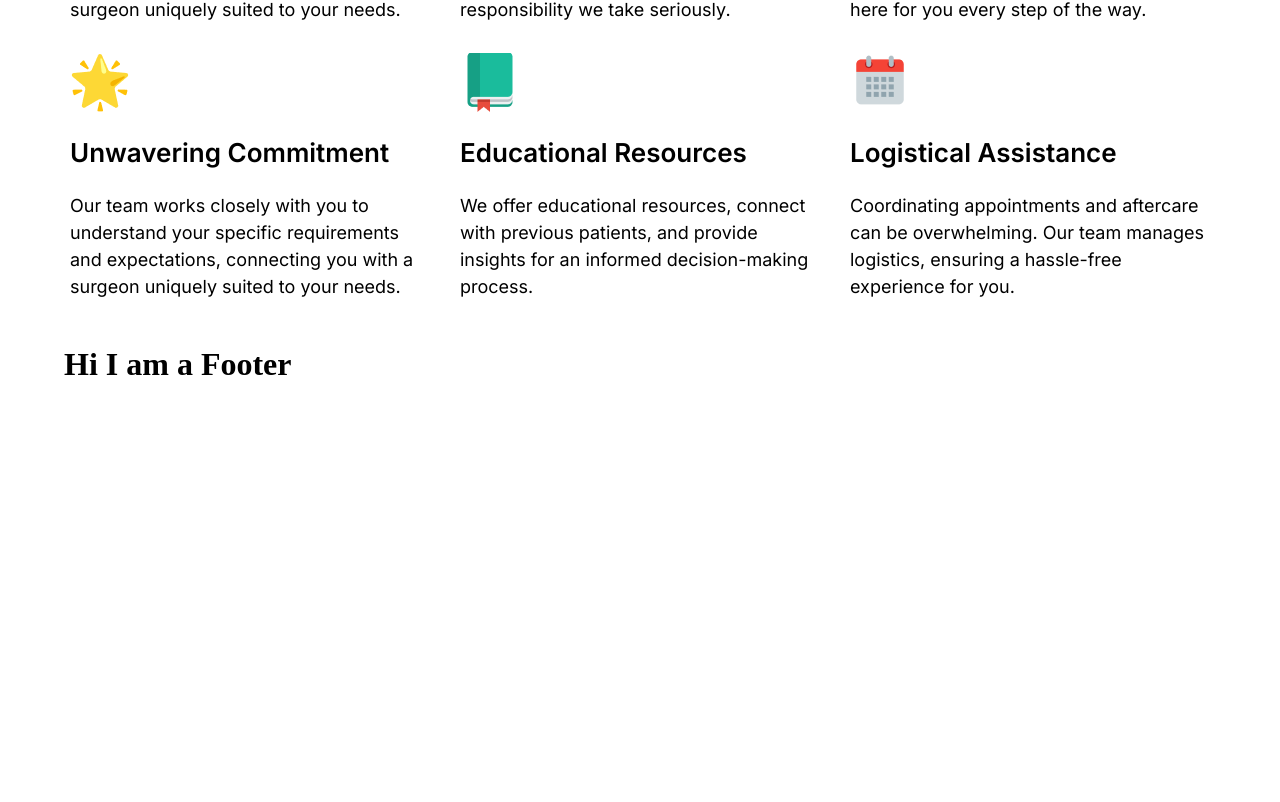
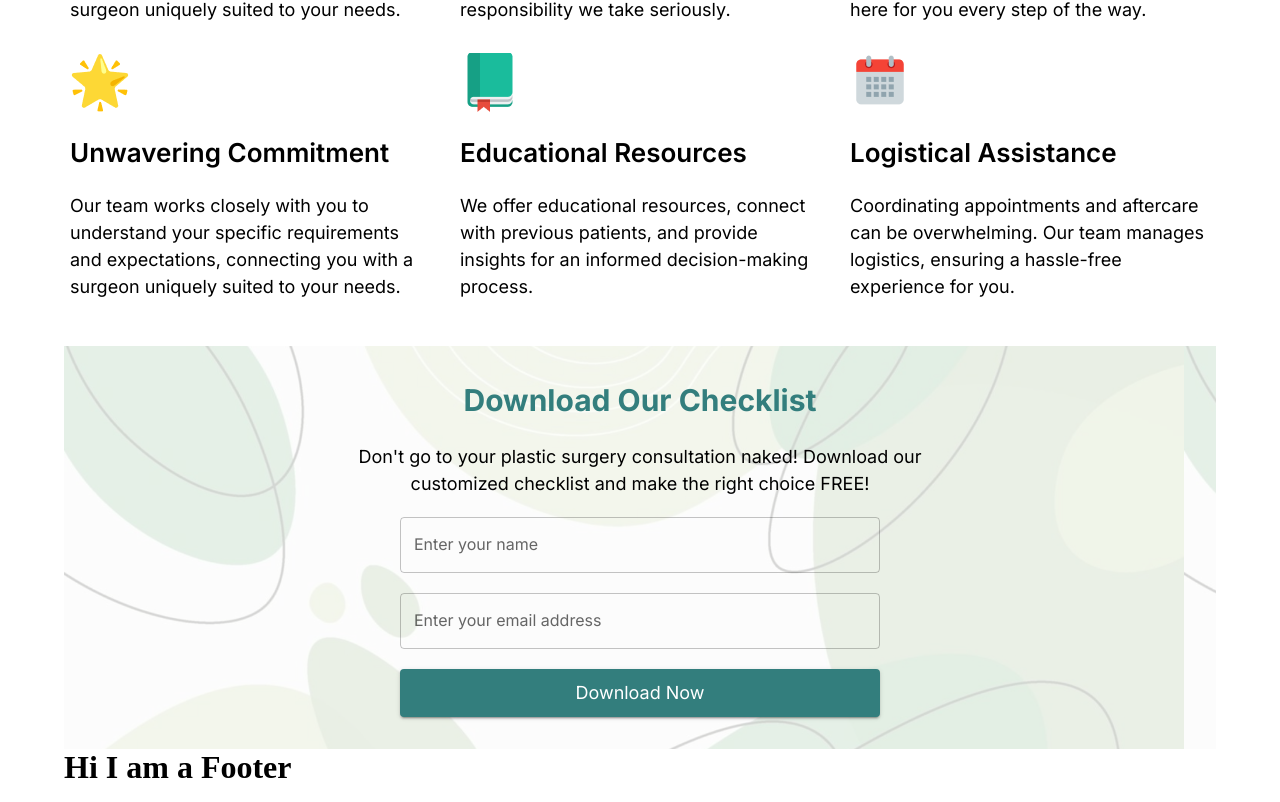
Before and after one commit to jsuci/homepage-redesign, a React (Vite) app: page / in a window 1280 px wide. Shown: the part 1564-2366 px from the top of the page. Before the commit the page ends 1963 px from the top, so only its background shows below. Built offline with nearby package versions, Linux system fonts and the light colour scheme.

Commit message:
feat: add section 3

```diff
--- a/src/components/Header.tsx
+++ b/src/components/Header.tsx
@@ -1,69 +1,188 @@
-import { AppBar, Toolbar, Box, Stack, Button, Typography } from "@mui/material"
-import Logo from "../assets/logo.png"
-import HeroImage from "../assets/hero-image 1.png"
-import MenuIcon from '@mui/icons-material/Menu';
+import { AppBar, Toolbar, Box, Stack, Button, Typography } from "@mui/material";
+import Logo from "../assets/logo.png";
+import HeroImage from "../assets/hero-image 1.png";
+import MenuIcon from "@mui/icons-material/Menu";
 
 export default function Header() {
   return (
     <>
-            <AppBar position="static" sx={{backgroundColor: 'rgba(0, 0, 0, 0.0)'}} elevation={0}>
-                <Toolbar sx={{display: 'flex', alignItems: 'center'}}>
+      <AppBar
+        position="static"
+        sx={{ backgroundColor: "rgba(0, 0, 0, 0.0)" }}
+        elevation={0}
+      >
+        <Toolbar sx={{ display: "flex", alignItems: "center" }}>
           {/* Logo */}
           <Box component="img" src={Logo}></Box>
 
           {/* Menus */}
-                    <Stack direction='row' spacing={2} sx={{marginLeft: 'auto', display:{xs: 'none', md: 'block'}}}>
-                        <Button sx={{ fontWeight: '600', color: 'primary.main', textTransform: 'none', fontSize: '18px'}} variant="text" disableRipple>About</Button>
-                        <Button sx={{ fontWeight: '600', color: 'primary.main', textTransform: 'none', fontSize: '18px'}} variant="text" disableRipple>Directory</Button>
-                        <Button sx={{ fontWeight: '600', color: 'primary.main', textTransform: 'none', fontSize: '18px'}} variant="text" disableRipple>Blog</Button>
-                        <Button sx={{ fontWeight: '600', color: 'primary.main', textTransform: 'none', fontSize: '18px'}} variant="text" disableRipple>Contact</Button>
-                        <Button sx={{ fontWeight: '600', color: 'primary.main', textTransform: 'none', fontSize: '18px'}} variant="text" disableRipple>Sign In</Button>
-                        <Button sx={{ fontWeight: '400', color: '#fff', textTransform: 'none', fontSize: '18px'}} color="primary" variant="contained">Sign Up</Button>
+          <Stack
+            direction="row"
+            spacing={2}
+            sx={{ marginLeft: "auto", display: { xs: "none", md: "block" } }}
+          >
+            <Button
+              sx={{
+                fontWeight: "600",
+                color: "primary.main",
+                textTransform: "none",
+                fontSize: "18px",
+              }}
+              variant="text"
+              disableRipple
+            >
+              About
+            </Button>
+            <Button
+              sx={{
+                fontWeight: "600",
+                color: "primary.main",
+                textTransform: "none",
+                fontSize: "18px",
+              }}
+              variant="text"
+              disableRipple
+            >
+              Directory
+            </Button>
+            <Button
+              sx={{
+                fontWeight: "600",
+                color: "primary.main",
+                textTransform: "none",
+                fontSize: "18px",
+              }}
+              variant="text"
+              disableRipple
+            >
+              Blog
+            </Button>
+            <Button
+              sx={{
+                fontWeight: "600",
+                color: "primary.main",
+                textTransform: "none",
+                fontSize: "18px",
+              }}
+              variant="text"
+              disableRipple
+            >
+              Contact
+            </Button>
+            <Button
+              sx={{
+                fontWeight: "600",
+                color: "primary.main",
+                textTransform: "none",
+                fontSize: "18px",
+              }}
+              variant="text"
+              disableRipple
+            >
+              Sign In
+            </Button>
+            <Button
+              sx={{
+                fontWeight: "400",
+                color: "#fff",
+                textTransform: "none",
+                fontSize: "18px",
+              }}
+              color="primary"
+              variant="contained"
+            >
+              Sign Up
+            </Button>
           </Stack>
 
           {/* Hamburger Icon */}
-                    <MenuIcon sx={{fontWeight: '600', color: 'primary.main', display:{xs: 'block', md: 'none'}, marginLeft: 'auto'}} fontSize="large"/>
-
+          <MenuIcon
+            sx={{
+              fontWeight: "600",
+              color: "primary.main",
+              display: { xs: "block", md: "none" },
+              marginLeft: "auto",
+            }}
+            fontSize="large"
+          />
         </Toolbar>
       </AppBar>
 
       {/* Hero */}
-            <Box position='relative' sx={{display: 'flex', flexDirection: 'column'}}>
+      <Box
+        position="relative"
+        sx={{ display: "flex", flexDirection: "column" }}
+      >
         {/* Image */}
-                <Box component="img" src={HeroImage}  sx={{width: '100%', order: '2'}} />
+        <Box
+          component="img"
+          src={HeroImage}
+          sx={{ width: "100%", order: "2" }}
+        />
 
         {/* Text */}
-                <Box sx={{
-                    maxWidth: '580px',
-                    height: {xs: 'auto', md: '266px'},
-                    rowGap: '30px',
-                    display: 'flex',
-                    flexDirection: 'column',
+        <Box
+          sx={{
+            maxWidth: "580px",
+            height: { xs: "auto", md: "266px" },
+            rowGap: "30px",
+            display: "flex",
+            flexDirection: "column",
             position: {
-                        xs: 'unset',
-                        md: 'absolute'
+              xs: "unset",
+              md: "absolute",
             },
             top: 0,
             bottom: 0,
-                    marginTop: 'auto',
-                    marginBottom: 'auto',
-                    order: '1',
-                    paddingBlock: '1.5em'}}>
-                    <Typography component="h1" sx={{ fontSize: {xs: '28px', md: '45px'}, fontWeight: '900'}}>Perfect Surgeon Matches <br/><Box component="span" color="primary.main">@ The Med Chat</Box></Typography>
-                    <Typography sx={{marginTop: '-20px', fontSize: '18px'}}>The Med Chat has established itself as a leader in connecting patients with the perfect plastic surgeon since its inception in 2018.</Typography>
+            marginTop: "auto",
+            marginBottom: "auto",
+            order: "1",
+            paddingBlock: "1.5em",
+          }}
+        >
+          <Typography
+            component="h1"
+            sx={{ fontSize: { xs: "28px", md: "45px" }, fontWeight: "900" }}
+          >
+            Perfect Surgeon Matches <br />
+            <Box component="span" color="primary.main">
+              @ The Med Chat
+            </Box>
+          </Typography>
+          <Typography sx={{ marginTop: "-20px", fontSize: "18px" }}>
+            The Med Chat has established itself as a leader in connecting
+            patients with the perfect plastic surgeon since its inception in
+            2018.
+          </Typography>
 
-                    <Stack direction='row' spacing={2}>
-                        <Button sx={{ fontWeight: '400', color: '#fff', textTransform: 'none', fontSize: '18px'}} color="primary" variant="contained">Get Started</Button>
-                        <Button sx={{ fontWeight: '600', color: 'primary.main', textTransform: 'none', fontSize: '18px'}} variant="text" disableRipple>Directory</Button>
+          <Stack direction="row" spacing={2}>
+            <Button
+              sx={{
+                fontWeight: "400",
+                color: "#fff",
+                textTransform: "none",
+                fontSize: "18px",
+              }}
+              color="primary"
+              variant="contained"
+            >
+              Get Started
+            </Button>
+            <Button
+              sx={{
+                fontWeight: "600",
+                color: "primary.main",
+                textTransform: "none",
+                fontSize: "18px",
+              }}
+              variant="text"
+              disableRipple
+            >
+              Directory
+            </Button>
           </Stack>
         </Box>
-
       </Box>
-
-
-
-
     </>
-
-    )
+  );
 }
--- a/src/components/MainContent.tsx
+++ b/src/components/MainContent.tsx
@@ -1,69 +1,193 @@
-import { Typography, Box, CardMedia} from '@mui/material'
-import HandshakeImg from '../assets/handshake-emoji 1.png'
-import GlobeImg from '../assets/globe-showing-europe-africa 1.png'
-import SupportImg from '../assets/customer-support 1.png'
-import StarImg from '../assets/glowing-star 1.png'
-import BookImg from '../assets/book-bookmark 1.png'
-import CalendarImg from '../assets/calendar 1.png'
-import CustomCard from './ui/CustomCard'
+import { Typography, Box, CardMedia } from "@mui/material";
+import HandshakeImg from "../assets/handshake-emoji 1.png";
+import GlobeImg from "../assets/globe-showing-europe-africa 1.png";
+import SupportImg from "../assets/customer-support 1.png";
+import StarImg from "../assets/glowing-star 1.png";
+import BookImg from "../assets/book-bookmark 1.png";
+import CalendarImg from "../assets/calendar 1.png";
+import SectionImg from "../assets/section-bg.png";
+
+import CustomCard from "./ui/CustomCard";
+import CustomTextField from "./ui/CustomTextField";
+import CTAButton from "./ui/CTAButton";
 
 const cardItems = [
   {
-    'image': HandshakeImg,
-    'header': 'Tailored Matching',
-    'content': 'Our team works closely with you to understand your specific requirements and expectations, connecting you with a surgeon uniquely suited to your needs.'
+    image: HandshakeImg,
+    header: "Tailored Matching",
+    content:
+      "Our team works closely with you to understand your specific requirements and expectations, connecting you with a surgeon uniquely suited to your needs.",
   },
   {
-    'image': GlobeImg,
-    'header': 'Quality Network',
-    'content': 'Built a vast network of top-tier surgeons meeting stringent standards. Our reputation rests on delivering the best, a responsibility we take seriously.'
+    image: GlobeImg,
+    header: "Quality Network",
+    content:
+      "Built a vast network of top-tier surgeons meeting stringent standards. Our reputation rests on delivering the best, a responsibility we take seriously.",
   },
   {
-    'image': SupportImg,
-    'header': 'Comprehensive Support',
-    'content': `From inquiry to post-surgery, our coordinators assist with procedures, scheduling, and recovery support. We're here for you every step of the way.`
+    image: SupportImg,
+    header: "Comprehensive Support",
+    content: `From inquiry to post-surgery, our coordinators assist with procedures, scheduling, and recovery support. We're here for you every step of the way.`,
   },
   {
-    'image': StarImg,
-    'header': 'Unwavering Commitment',
-    'content': 'Our team works closely with you to understand your specific requirements and expectations, connecting you with a surgeon uniquely suited to your needs.'
+    image: StarImg,
+    header: "Unwavering Commitment",
+    content:
+      "Our team works closely with you to understand your specific requirements and expectations, connecting you with a surgeon uniquely suited to your needs.",
   },
   {
-    'image': BookImg,
-    'header': 'Educational Resources',
-    'content': 'We offer educational resources, connect with previous patients, and provide insights for an informed decision-making process.'
+    image: BookImg,
+    header: "Educational Resources",
+    content:
+      "We offer educational resources, connect with previous patients, and provide insights for an informed decision-making process.",
   },
   {
-    'image': CalendarImg,
-    'header': 'Logistical Assistance',
-    'content': 'Coordinating appointments and aftercare can be overwhelming. Our team manages logistics, ensuring a hassle-free experience for you.'
+    image: CalendarImg,
+    header: "Logistical Assistance",
+    content:
+      "Coordinating appointments and aftercare can be overwhelming. Our team manages logistics, ensuring a hassle-free experience for you.",
   },
-]
+];
 
 function MainContent() {
   return (
     <>
       {/* Section 1 */}
-      <Box sx={{ display: 'flex', flexDirection: 'column', paddingBlock: '1em', alignItems: 'center', rowGap: '20px'}}>
-        <Typography component="h2" color='primary' sx={{ fontWeight: '700', fontSize: {xs: '28px', md: '30px'}, textAlign: 'center'}}>The Smart Way to Find a Plastic Surgeon</Typography>
-        <Typography sx={{maxWidth: '930px', fontSize: '18px', textAlign: 'center'}}>From answering questions and addressing concerns to helping you find the surgeon that best aligns with your aesthetic goals, The Med Chat is committed to ensuring a personalized, comfortable experience.</Typography>
-        <CardMedia component='iframe' title='The Med Chat Video' src='https://www.youtube.com/embed/T5hI-mqSs8A' sx={{ maxWidth: '930px', height: '450px', border: 'none'}} />
+      <Box
+        sx={{
+          display: "flex",
+          flexDirection: "column",
+          paddingBlock: "1em",
+          alignItems: "center",
+          rowGap: "20px",
+        }}
+      >
+        <Typography
+          component="h2"
+          color="primary"
+          sx={{
+            fontWeight: "700",
+            fontSize: { xs: "28px", md: "30px" },
+            textAlign: "center",
+          }}
+        >
+          The Smart Way to Find a Plastic Surgeon
+        </Typography>
+        <Typography
+          sx={{ maxWidth: "930px", fontSize: "18px", textAlign: "center" }}
+        >
+          From answering questions and addressing concerns to helping you find
+          the surgeon that best aligns with your aesthetic goals, The Med Chat
+          is committed to ensuring a personalized, comfortable experience.
+        </Typography>
+        <CardMedia
+          component="iframe"
+          title="The Med Chat Video"
+          src="https://www.youtube.com/embed/T5hI-mqSs8A"
+          sx={{ maxWidth: "930px", height: "450px", border: "none" }}
+        />
       </Box>
 
       {/* Section 2 */}
-      <Box sx={{ display: 'flex', flexDirection: 'column', paddingBlock: '1em', alignItems: 'center'}}>
-        <Typography component="h2" color='primary' sx={{ fontWeight: '700', fontSize: {xs: '28px', md: '30px'}, textAlign: 'center'}}>Why Choose The Med Chat?</Typography>
+      <Box
+        sx={{
+          display: "flex",
+          flexDirection: "column",
+          paddingBlock: "1em",
+          alignItems: "center",
+        }}
+      >
+        <Typography
+          component="h2"
+          color="primary"
+          sx={{
+            fontWeight: "700",
+            fontSize: { xs: "28px", md: "30px" },
+            textAlign: "center",
+          }}
+        >
+          Why Choose The Med Chat?
+        </Typography>
 
-        <Box sx={{ display: 'flex', flexDirection: {xs: 'column', md: 'row'}, flexWrap: 'wrap', gap: '30px', paddingBlock: '30px', justifyContent: 'center'}}>
+        <Box
+          sx={{
+            display: "flex",
+            flexDirection: { xs: "column", md: "row" },
+            flexWrap: "wrap",
+            gap: "30px",
+            paddingBlock: "30px",
+            justifyContent: "center",
+          }}
+        >
           {/* CustomCards */}
           {cardItems.map((item, index) => (
-            <CustomCard key={index} image={item.image} heading={item.header} content={item.content}/>
+            <CustomCard
+              key={index}
+              image={item.image}
+              heading={item.header}
+              content={item.content}
+            />
           ))}
         </Box>
       </Box>
+
+      {/* Section 3 */}
+      <Box
+        sx={{
+          display: "flex",
+          flexDirection: "column",
+          paddingBlock: "1em",
+          alignItems: "center",
+          position: "relative",
+          justifyContent: "center",
+          backgroundImage: `url(${SectionImg})`,
+          padding: "2em",
+        }}
+      >
+        {/* Image */}
+        {/* <Box
+          component="img"
+          src={SectionImg}
+          sx={{ width: "100%", order: "2" }}
+        /> */}
+
+        {/* Text */}
+        <Box
+          sx={{
+            position: "relative",
+            maxWidth: "645px",
+            display: "flex",
+            flexDirection: "column",
+            alignItems: "center",
+            rowGap: "20px",
+            marginTop: "auto",
+            marginBottom: "auto",
+          }}
+        >
+          <Typography
+            component="h2"
+            color="primary"
+            sx={{
+              fontWeight: "700",
+              fontSize: { xs: "28px", md: "30px" },
+              textAlign: "center",
+            }}
+          >
+            Download Our Checklist
+          </Typography>
+          <Typography sx={{ fontSize: "18px", textAlign: "center" }}>
+            Don't go to your plastic surgery consultation naked! Download our
+            customized checklist and make the right choice FREE!
+          </Typography>
+
+          <CustomTextField content="Enter your name" />
+          <CustomTextField content="Enter your email address" />
+
+          <CTAButton>Download Now</CTAButton>
+        </Box>
+      </Box>
     </>
-
-  )
+  );
 }
 
-export default MainContent
+export default MainContent;
--- /dev/null
+++ b/src/components/ui/CTAButton.tsx
@@ -0,0 +1,28 @@
+import { Button } from "@mui/material";
+import { ReactNode } from "react";
+
+interface CTAButtonProps {
+  children: ReactNode;
+}
+
+const CTAButton = ({ children }: CTAButtonProps) => {
+  return (
+    <Button
+      sx={{
+        fontWeight: "400",
+        color: "#fff",
+        textTransform: "none",
+        fontSize: "18px",
+        maxWidth: "480px",
+      }}
+      color="primary"
+      variant="contained"
+      size="large"
+      fullWidth
+    >
+      {children}
+    </Button>
+  );
+};
+
+export default CTAButton;
--- /dev/null
+++ b/src/components/ui/CustomTextField.tsx
@@ -0,0 +1,19 @@
+import { TextField } from "@mui/material";
+
+interface CustomTextFieldProps {
+  content: string;
+}
+
+const CustomTextField = ({ content }: CustomTextFieldProps) => {
+  return (
+    <TextField
+      size="medium"
+      variant="outlined"
+      label={content}
+      fullWidth
+      sx={{ maxWidth: "480px" }}
+    />
+  );
+};
+
+export default CustomTextField;
```
Lines whose indentation alone changed are shown as unchanged.
